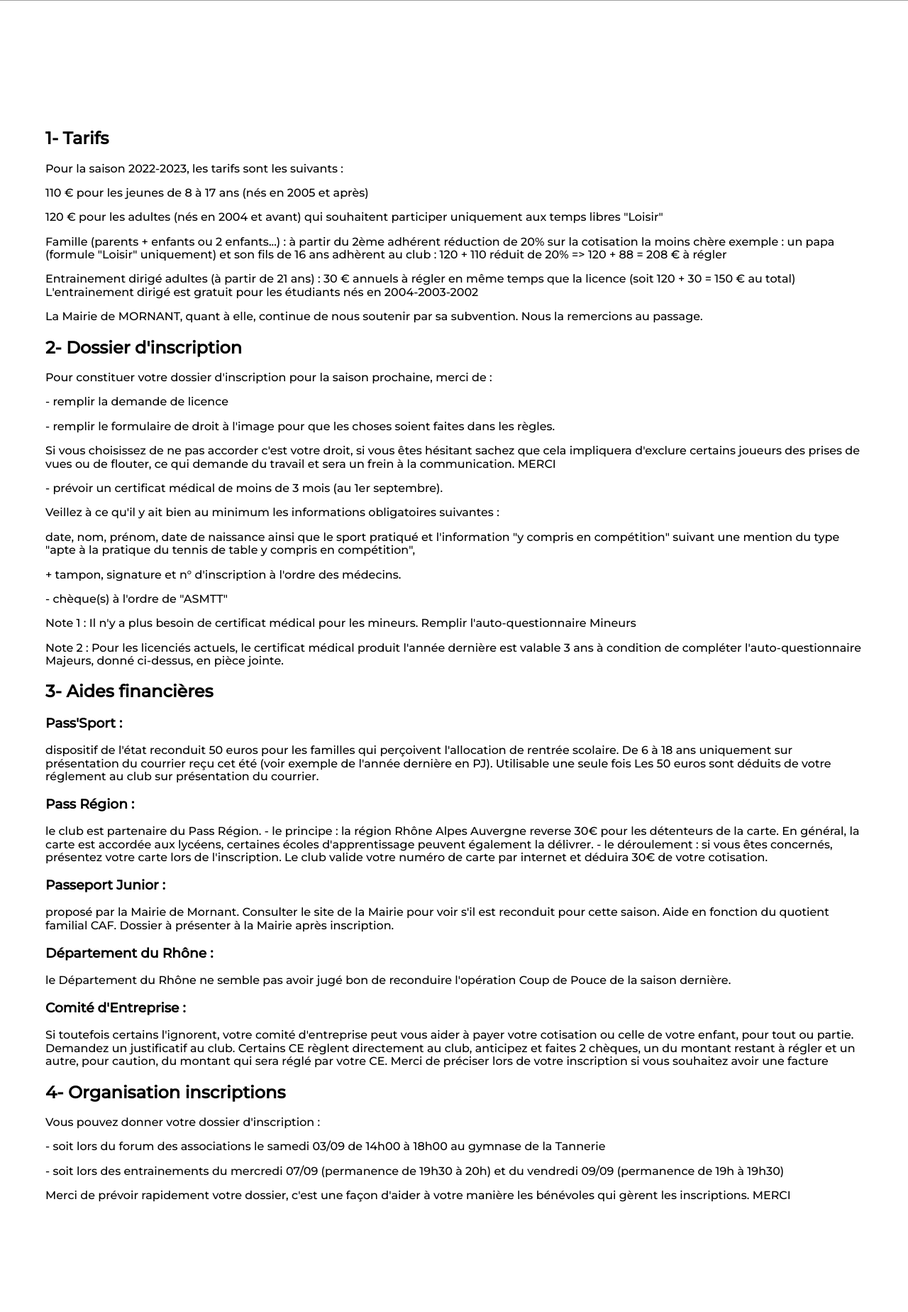
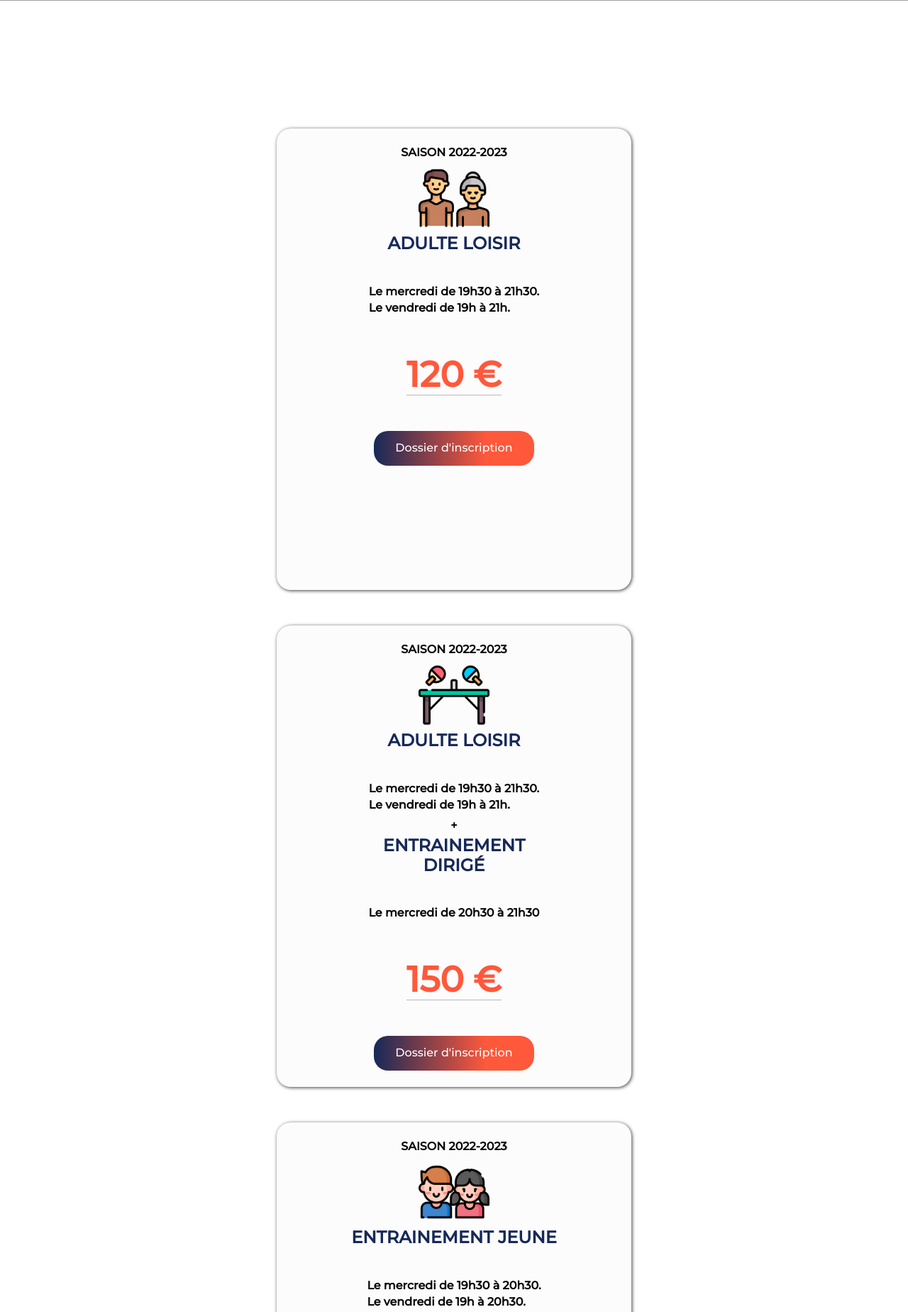
Before and after one commit to Crii6/pingpong, a PHP site: page /inscription.html in a window 1280 px wide. Shown: the part 399-2247 px from the top of the page at 71% size. Run offline with PHP 8.4, Linux system fonts and the light colour scheme; some libraries are stand-ins or nearby versions; grey boxes are pictures that could not be loaded.

Commit message:
inscription modif

```diff
--- a/css/style.css
+++ b/css/style.css
@@ -2021,3 +2021,65 @@ margin: 9rem auto;
 .inscription-wrapper{
     height: 400px;
 }
+
+
+/* *****************************inscription article************************** */
+
+.inscription article{
+    background-color: rgba(2, 2, 2, 0.01);
+    padding: 2rem;
+    margin-bottom: 2rem;
+    border-radius: 2rem;
+    box-shadow: 1px 1px 5px rgba(0, 0, 0, 0.774);
+    color: rgb(7, 6, 6);
+    display: flex;
+    flex-direction: column;
+    align-items: center;
+    max-width: 500px;
+    width: 90%;
+    margin: auto;
+    margin-bottom: 5rem;
+    height: 650px;
+}
+
+.inscription article h2{
+    text-align: center;
+    color: rgb(7, 6, 6);
+    text-transform: uppercase;
+    color: var(--principal-color);
+    margin: 0;
+}
+
+.inscription article h3{
+    font-size: 5rem;
+    color: var(--second-color);
+    border-bottom: 1px solid rgba(0, 0, 0, 0.267);
+}
+
+.inscription article p{
+    margin: 0.5rem;
+    font-weight: bold;
+}
+
+.inscription-text{
+    margin-top: 4rem;
+}
+
+.inscription article img{
+    width: 100px;
+}
+
+.inscription article button{
+    padding: 1.5rem 3rem;
+    border-radius: 2rem;
+    border: none;
+    background: linear-gradient(to right, var(--principal-color), var(--second-color) 70%);
+    color: white;
+}
+
+/* .inscription article h2::before,.inscription article h2::after{
+    font-family: FontAwesome;
+    content: "\f068";
+    font-size: 1.5rem;
+    color: rgb(158, 59, 59);
+} */
--- a/inscription.html
+++ b/inscription.html
@@ -103,7 +103,65 @@
                 <section class="inscription">
 
                     <article>
-                        <h2>1- Tarifs</h2>
+                        <p>SAISON 2022-2023</p>
+                        <img src="img/family.png" alt="">
+                        <h2> Adulte Loisir </h2>
+                        <div class="inscription-text">
+
+                            <p>Le mercredi de 19h30 à 21h30.</p>
+                            <p>Le vendredi de 19h à 21h.</p>
+                        </div>
+
+                        <h3>120 €</h3>
+
+                        <button>Dossier d'inscription</button>
+
+
+
+                    </article>
+                    <article>
+                        <p>SAISON 2022-2023</p>
+                        <img src="img/ping-pong1.png" alt="">
+                        <h2> Adulte Loisir </h2>
+                        <div class="inscription-text">
+                            <p>Le mercredi de 19h30 à 21h30.</p>
+                            <p>Le vendredi de 19h à 21h.</p>
+                        </div>
+                        <p>+</p>
+                        <h2>Entrainement</h2>
+                        <h2>Dirigé</h2>
+                        <div class="inscription-text">
+
+                            <p>Le mercredi de 20h30 à 21h30</p>
+                        </div>
+
+                        <h3>150 €</h3>
+
+                        <button>Dossier d'inscription</button>
+
+
+
+                    </article>
+                    <article>
+                        <p>SAISON 2022-2023</p>
+                        <img src="img/children.png" alt="">
+                        <h2>Entrainement Jeune</h2>
+                        <div class="inscription-text">
+
+                            <p>Le mercredi de 19h30 à 20h30.</p>
+                            <p>Le vendredi de 19h à 20h30.</p>
+
+                        </div>
+                        <h3>110 €</h3>
+
+                        <button>Dossier d'inscription</button>
+
+
+
+                    </article>
+
+                    <!-- <article>
+                        <h2> Tarifs </h2>
                         <p>Pour la saison 2022-2023, les tarifs sont les suivants :</p>
                         <p>110 € pour les jeunes de 8 à 17 ans (nés en 2005 et après)   </p>
                         <p>120 € pour les adultes (nés en 2004 et avant) qui souhaitent participer uniquement aux temps libres "Loisir"</p>
@@ -115,7 +173,7 @@
 
                     </article>
                     <article>
-                        <h2>2- Dossier d'inscription</h2>
+                        <h2> Dossier d'inscription </h2>
                         <p>Pour constituer votre dossier d'inscription pour la saison prochaine, merci de : </p>
                         <p>- remplir la demande de licence</p>
                         <p>- remplir le formulaire de droit à l'image pour que les choses soient faites dans les règles. </p>
@@ -129,7 +187,7 @@
                         <p>Note 2 : Pour les licenciés actuels, le certificat médical produit l'année dernière est valable 3 ans à condition de compléter l'auto-questionnaire Majeurs, donné ci-dessus, en pièce jointe.</p>
                     </article>
                     <article>
-                        <h2>3- Aides financières</h2>
+                        <h2> Aides financières </h2>
                         <h3>Pass'Sport :</h3>
                         <p>dispositif de l'état reconduit
                             50 euros pour les familles qui perçoivent l'allocation de rentrée scolaire. De 6 à 18 ans uniquement sur présentation du courrier reçu cet été (voir exemple de l'année dernière en PJ). Utilisable une seule fois
@@ -152,12 +210,12 @@
                     </article>
 
                     <article>
-                        <h2>4- Organisation inscriptions</h2>
+                        <h2> Organisation inscriptions </h2>
                         <p>Vous pouvez donner votre dossier d'inscription :</p>
                         <p>- soit lors du forum des associations le samedi 03/09 de 14h00 à 18h00 au gymnase de la Tannerie</p>
                         <p>- soit lors des entrainements du mercredi 07/09 (permanence de 19h30 à 20h) et du vendredi 09/09 (permanence de 19h à 19h30)</p>
                         <p>Merci de prévoir rapidement votre dossier, c'est une façon d'aider à votre manière les bénévoles qui gèrent les inscriptions. MERCI</p>
-                    </article>
+                    </article> -->
 
 
 
```
Also changed, not shown: img/children.png (added), img/family.png (added), img/ping-pong1.png (added).
